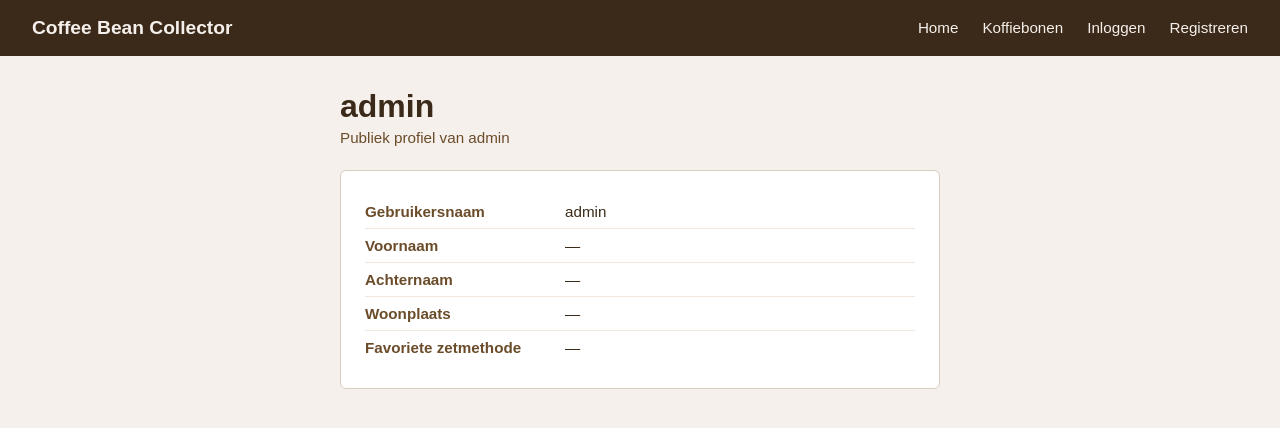
After one commit to srhtnl/Coffee-bean-collector-DJANGO, a Django app: page /profile/admin/ in a window 1280 px wide. The commit adds this page. Shown: the top 428 px of the page. Run offline with Django 5.2, Linux system fonts and the light colour scheme; data comes from the database, SQL or seed files in the repository.

Commit message:
Made the public profile partially

```diff
--- a/CoffeeTasting/base/static/base/css/style.css
+++ b/CoffeeTasting/base/static/base/css/style.css
@@ -168,7 +168,6 @@ main {
     margin: 0 auto;
 }
 
-/* ── Pending notice ── */
 .pending-notice {
     background-color: #fff3cd;
     border: 1px solid #ffeeba;
--- /dev/null
+++ b/CoffeeTasting/base/templates/base/public_profile.html
@@ -0,0 +1,33 @@
+{% extends "base.html" %}
+
+{% block title %}{{ profile_user.username }} - Coffee Bean Collector{% endblock %}
+
+{% block content %}
+<div class="profile-container">
+    <h1>{{ profile_user.first_name|default:profile_user.username }}</h1>
+    <p class="profile-intro">Publiek profiel van {{ profile_user.username }}</p>
+
+    <div class="profile-card">
+        <div class="profile-row">
+            <span class="profile-label">Gebruikersnaam</span>
+            <span class="profile-value">{{ profile_user.username }}</span>
+        </div>
+        <div class="profile-row">
+            <span class="profile-label">Voornaam</span>
+            <span class="profile-value">{{ profile_user.first_name|default:"—" }}</span>
+        </div>
+        <div class="profile-row">
+            <span class="profile-label">Achternaam</span>
+            <span class="profile-value">{{ profile_user.last_name|default:"—" }}</span>
+        </div>
+        <div class="profile-row">
+            <span class="profile-label">Woonplaats</span>
+            <span class="profile-value">{{ profile_user.profile.city|default:"—" }}</span>
+        </div>
+        <div class="profile-row">
+            <span class="profile-label">Favoriete zetmethode</span>
+            <span class="profile-value">{{ profile_user.profile.get_favorite_method_display|default:"—" }}</span>
+        </div>
+    </div>
+</div>
+{% endblock %}
--- a/CoffeeTasting/base/urls.py
+++ b/CoffeeTasting/base/urls.py
@@ -9,6 +9,7 @@ urlpatterns = [
     path('profile/', views.profile, name='profile'),
     path('profile/edit/', views.profile_edit, name='profile_edit'),
     path('profile/wachtwoord/', views.change_password, name='change_password'),
+    path('profile/<str:username>/', views.public_profile, name='public_profile'),
     path('bonen/', views.bean_list, name='bean_list'),
     path('bonen/toevoegen/', views.bean_add, name='bean_add'),
     path('beheer/bonen/', views.beheer_bonen, name='beheer_bonen'),
--- a/CoffeeTasting/base/views.py
+++ b/CoffeeTasting/base/views.py
@@ -49,6 +49,15 @@ def user_logout(request):
 @login_required(login_url='/login/')
 def profile(request):
     return render(request, 'base/profile.html')
+
+
+def public_profile(request, username):
+    from django.shortcuts import get_object_or_404
+    from django.contrib.auth.models import User
+    from .models import Profile
+    profile_user = get_object_or_404(User, username=username)
+    Profile.objects.get_or_create(user=profile_user)
+    return render(request, 'base/public_profile.html', {'profile_user': profile_user})
 
 
 @login_required(login_url='/login/')
```
